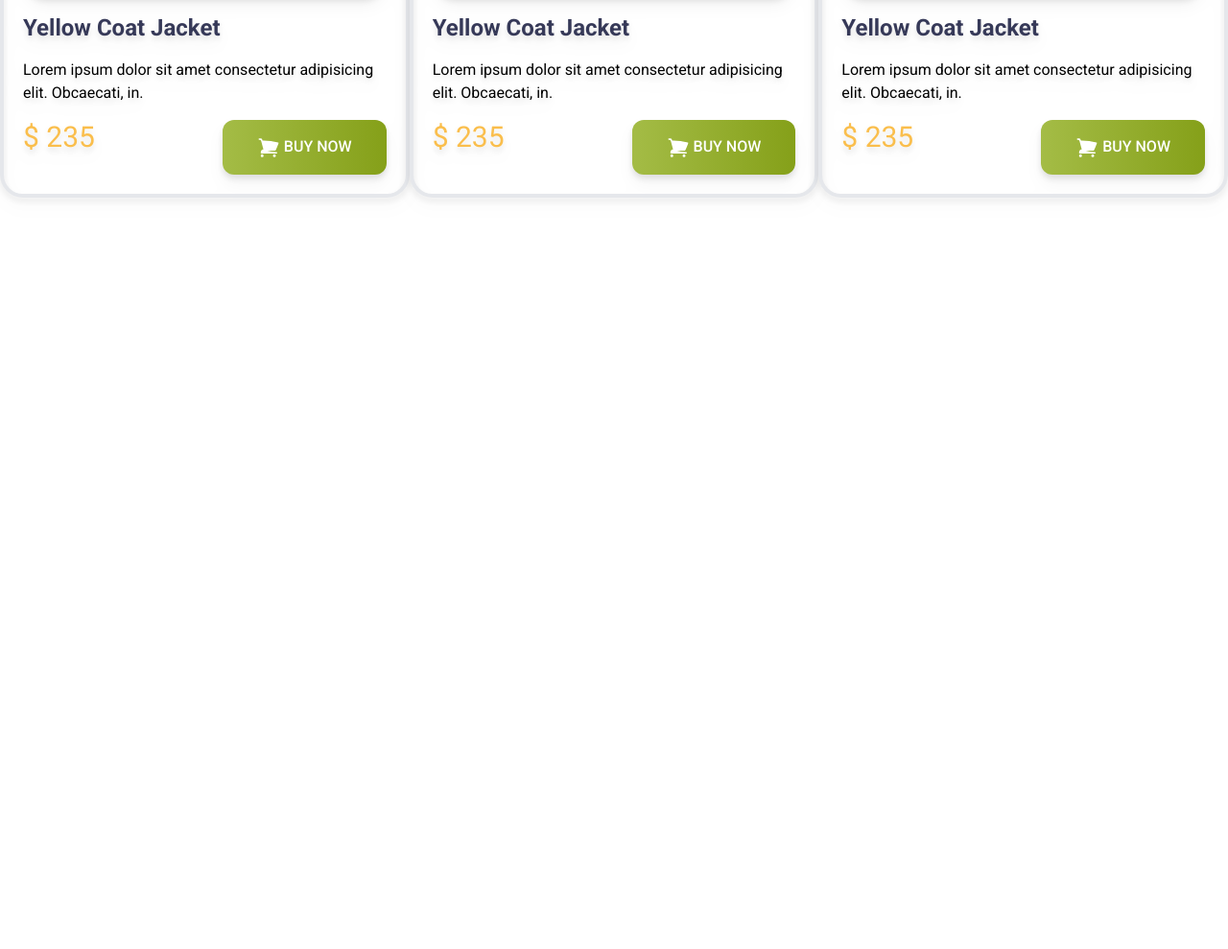
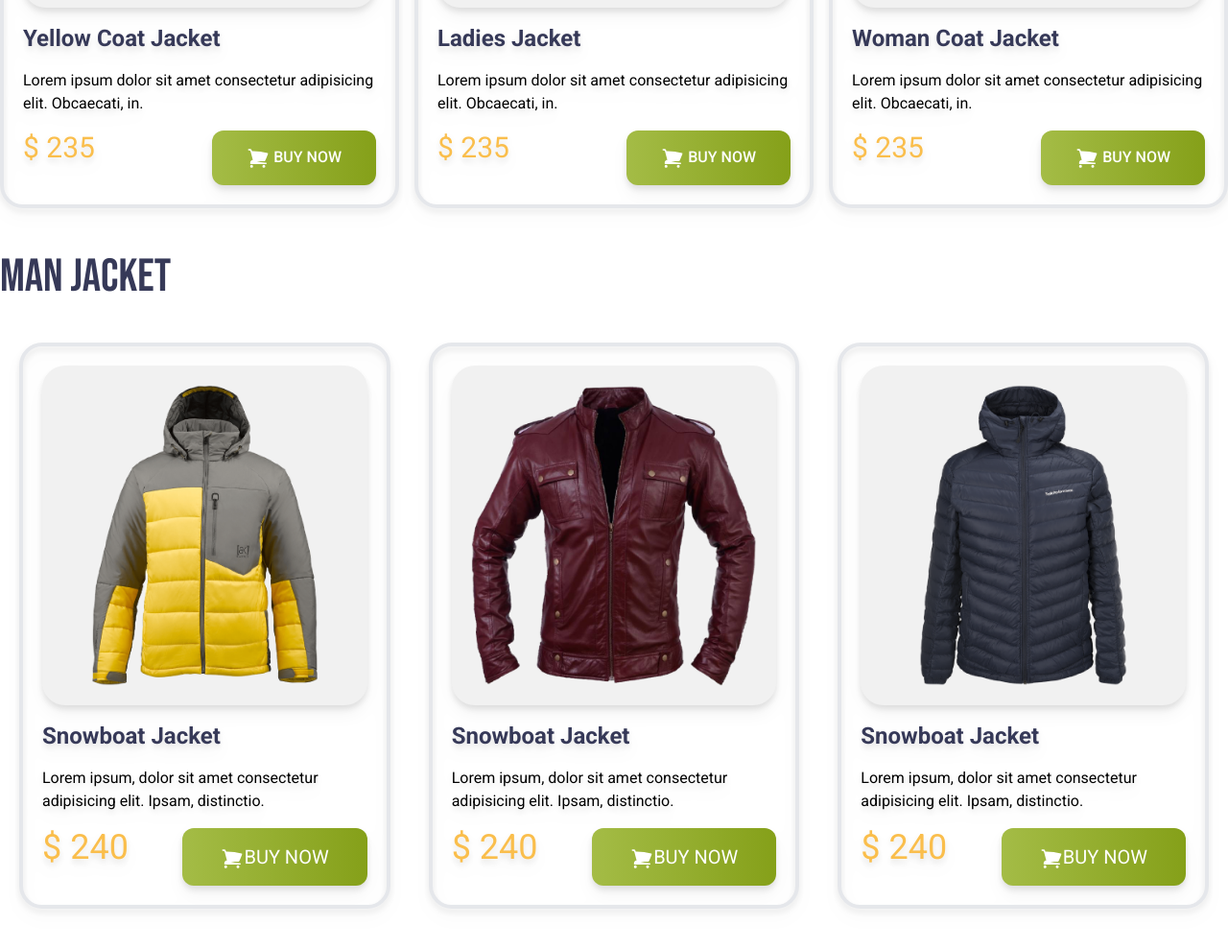
Before and after one commit to Afroza-Nipa13/penguin-fashion-tailwind, a plain HTML site: page index.html in a window 1280 px wide. Shown: the part 1003-1992 px from the top of the page at 96% size. Before the commit the page ends 1257 px from the top, so only its background shows below. Drawn offline with nearby package versions, Linux system fonts and the light colour scheme.

Commit message:
added man's saction

```diff
--- a/index.html
+++ b/index.html
@@ -55,9 +55,9 @@
     <main class="max-w-screen-xl mx-auto">
         <!-- ..Woman Jacket Section..    -->
         <section class="my-12">
-            <h3 class="text-5xl text-[#363958] font-bebas-neue font-normal uppercase">Woman Jacket</h3>
+            <h3 class="text-5xl text-[#363958] font-bebas-neue font-normal uppercase my-6">Woman Jacket</h3>
             <!-- ...woman jacket card container...  -->
-            <div class="grid grid-cols-1 md:grid-cols-2 lg:grid-cols-3 ">
+            <div class="grid grid-cols-1 md:grid-cols-2 lg:grid-cols-3 gap-4">
                 <!-- card..1  -->
                 <div class="p-5 border-4 drop-shadow-lg rounded-3xl space-y-4">
                     <img class="rounded-3xl px-5 py-5 bg-[#F1F1F1]" src="./images/jacket-1.png" alt="">
@@ -79,8 +79,8 @@
                 </div>
                 <!-- card..2  -->
                 <div class="p-5 border-4 drop-shadow-lg rounded-3xl space-y-4">
-                    <img class="rounded-3xl px-5 py-5 bg-[#F1F1F1]" src="./images/jacket-1.png" alt="">
-                    <h3 class="text-2xl font-bold text-[#363958]">Yellow Coat Jacket</h3>
+                    <img class="rounded-3xl px-5 py-5 bg-[#F1F1F1]" src="./images/jacket-2.png" alt="">
+                    <h3 class="text-2xl font-bold text-[#363958]">Ladies Jacket</h3>
                     <p>Lorem ipsum dolor sit amet consectetur adipisicing elit. Obcaecati, in.</p>
                     <div class="flex justify-between">
                         <h3 class="text-[#FABE4C] text-3xl">$ 235</h3>
@@ -98,8 +98,8 @@
                 </div>
                 <!-- card..3  -->
                 <div class="p-5 border-4 drop-shadow-lg rounded-3xl space-y-4">
-                    <img class="rounded-3xl px-5 py-5 bg-[#F1F1F1]" src="./images/jacket-1.png" alt="">
-                    <h3 class="text-2xl font-bold text-[#363958]">Yellow Coat Jacket</h3>
+                    <img class="rounded-3xl px-5 py-5 bg-[#F1F1F1]" src="./images/jacket-3.png" alt="">
+                    <h3 class="text-2xl font-bold text-[#363958]">Woman Coat Jacket</h3>
                     <p>Lorem ipsum dolor sit amet consectetur adipisicing elit. Obcaecati, in.</p>
                     <div class="flex justify-between">
                         <h3 class="text-[#FABE4C] text-3xl">$ 235</h3>
@@ -117,6 +117,66 @@
                 </div>
             </div>
         </section>
+        <!-- man section  -->
+        <section class="my-12">
+
+                <h3 class="text-5xl text-[#363958] font-bebas-neue uppercase my-6">Man Jacket</h3>
+                <!-- man jacket container..  -->
+                <div class="grid grid-cols-1 lg:grid-cols-3 md:grid-col-2">
+                    <!-- card-1  -->
+                    <div class="p-5 border-4 rounded-3xl drop-shadow-lg my-5 mx-5 space-y-4">
+                        <img class="rounded-3xl bg-[#f1f1f1] px-5 py-5" src="./images/jacket-4.png" alt="">
+                        <h3 class="text-2xl font-bold text-[#363958]">Snowboat Jacket</h3>
+                        <p>Lorem ipsum, dolor sit amet consectetur adipisicing elit. Ipsam, distinctio.</p>
+
+                          <div class="flex justify-between">
+                                <h3 class="text-4xl text-[#FABE4C]">$ 240</h3>
+                                <button
+                                class="bg-gradient-to-r from-[#A4BC46] to-[#85A019] bg-green-400 text-xl text-white uppercase px-10 py-4 rounded-xl">
+                                <svg xmlns="http://www.w3.org/2000/svg" fill="white" viewBox="0 0 24 24"
+                                    stroke-width="1.5" stroke="currentColor" class="size-6 text-white inline">
+                                    <path stroke-linecap="round" stroke-linejoin="round"
+                                        d="M2.25 3h1.386c.51 0 .955.343 1.087.835l.383 1.437M7.5 14.25a3 3 0 0 0-3 3h15.75m-12.75-3h11.218c1.121-2.3 2.1-4.684 2.924-7.138a60.114 60.114 0 0 0-16.536-1.84M7.5 14.25 5.106 5.272M6 20.25a.75.75 0 1 1-1.5 0 .75.75 0 0 1 1.5 0Zm12.75 0a.75.75 0 1 1-1.5 0 .75.75 0 0 1 1.5 0Z" />
+                                    </svg>Buy Now</button>
+                            </div>
+                      </div>
+                    <!-- card-2..  -->
+                      <div class="p-5 border-4 rounded-3xl drop-shadow-lg my-5 mx-5 space-y-4">
+                        <img class="rounded-3xl bg-[#f1f1f1] px-5 py-5" src="./images/jacket-5.png" alt="">
+                        <h3 class="text-2xl font-bold text-[#363958]">Snowboat Jacket</h3>
+                        <p>Lorem ipsum, dolor sit amet consectetur adipisicing elit. Ipsam, distinctio.</p>
+
+                          <div class="flex justify-between">
+                                <h3 class="text-4xl text-[#FABE4C]">$ 240</h3>
+                                <button
+                                class="bg-gradient-to-r from-[#A4BC46] to-[#85A019] bg-green-400 text-xl text-white uppercase px-10 py-4 rounded-xl">
+                                <svg xmlns="http://www.w3.org/2000/svg" fill="white" viewBox="0 0 24 24"
+                                    stroke-width="1.5" stroke="currentColor" class="size-6 text-white inline">
+                                    <path stroke-linecap="round" stroke-linejoin="round"
+                                        d="M2.25 3h1.386c.51 0 .955.343 1.087.835l.383 1.437M7.5 14.25a3 3 0 0 0-3 3h15.75m-12.75-3h11.218c1.121-2.3 2.1-4.684 2.924-7.138a60.114 60.114 0 0 0-16.536-1.84M7.5 14.25 5.106 5.272M6 20.25a.75.75 0 1 1-1.5 0 .75.75 0 0 1 1.5 0Zm12.75 0a.75.75 0 1 1-1.5 0 .75.75 0 0 1 1.5 0Z" />
+                                    </svg>Buy Now</button>
+                            </div>
+                      </div>
+                    <!-- card-3..  -->
+                    <div class="p-5 border-4 rounded-3xl drop-shadow-lg my-5 mx-5 space-y-4">
+                        <img class="rounded-3xl bg-[#f1f1f1] px-5 py-5" src="./images/jacket-6.png" alt="">
+                        <h3 class="text-2xl font-bold text-[#363958]">Snowboat Jacket</h3>
+                        <p>Lorem ipsum, dolor sit amet consectetur adipisicing elit. Ipsam, distinctio.</p>
+
+                          <div class="flex justify-between">
+                                <h3 class="text-4xl text-[#FABE4C]">$ 240</h3>
+                                <button
+                                class="bg-gradient-to-r from-[#A4BC46] to-[#85A019] bg-green-400 text-xl text-white uppercase px-10 py-4 rounded-xl">
+                                <svg xmlns="http://www.w3.org/2000/svg" fill="white" viewBox="0 0 24 24"
+                                    stroke-width="1.5" stroke="currentColor" class="size-6 text-white inline">
+                                    <path stroke-linecap="round" stroke-linejoin="round"
+                                        d="M2.25 3h1.386c.51 0 .955.343 1.087.835l.383 1.437M7.5 14.25a3 3 0 0 0-3 3h15.75m-12.75-3h11.218c1.121-2.3 2.1-4.684 2.924-7.138a60.114 60.114 0 0 0-16.536-1.84M7.5 14.25 5.106 5.272M6 20.25a.75.75 0 1 1-1.5 0 .75.75 0 0 1 1.5 0Zm12.75 0a.75.75 0 1 1-1.5 0 .75.75 0 0 1 1.5 0Z" />
+                                    </svg>Buy Now</button>
+                            </div>
+                      </div>
+
+                    </div>
+        </section>
     </main>
     <footer>
 
```
